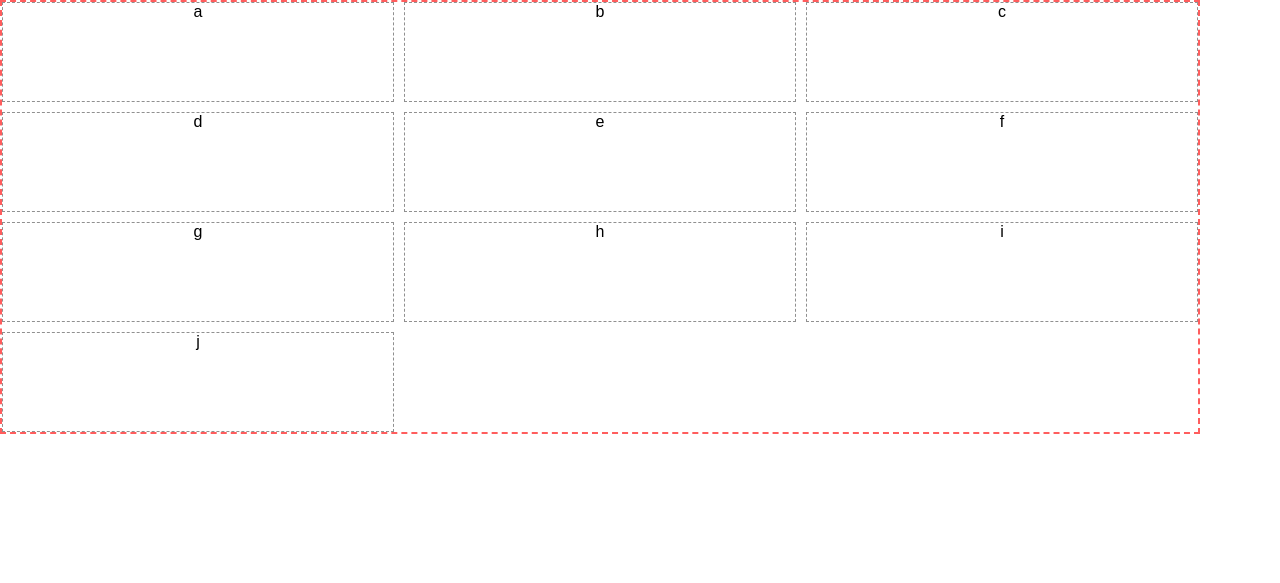
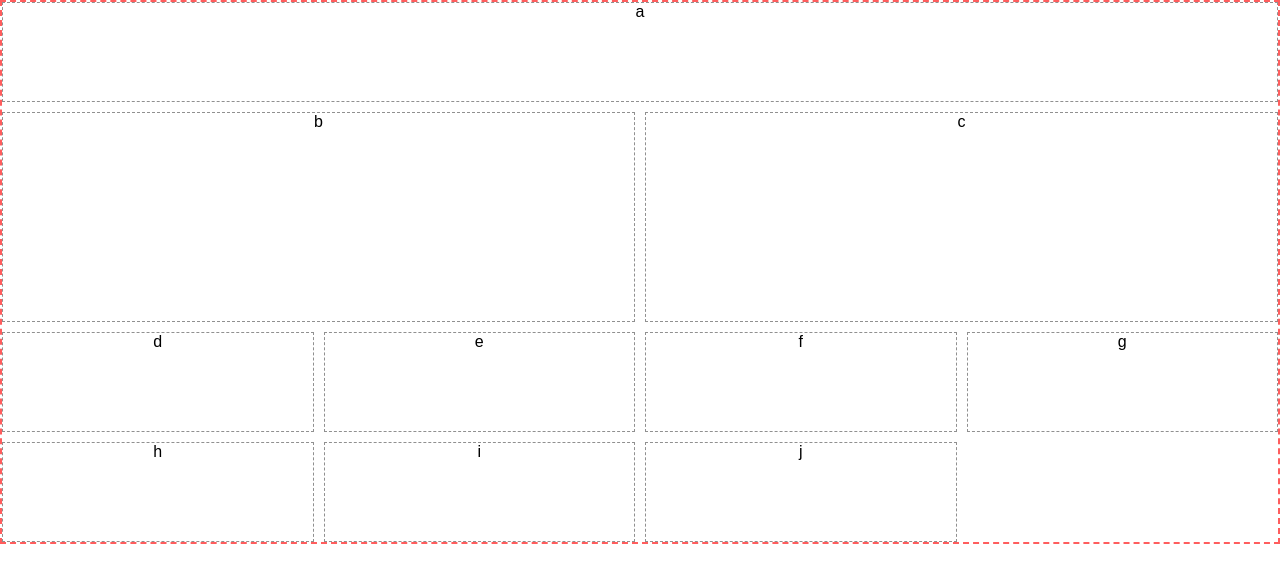
Before and after one commit to JVCasas/Curso_Em_Video, a PHP site: page / in a window 1280 px wide. Shown: the top 583 px of the page. Run offline with PHP 8.4, Linux system fonts and the light colour scheme.

Commit message:
Aula 11 Capítulo 28 Módulo 5 HTML

```diff
--- a/HTML5_e_CSS3/Exercicios/EX001_cap_28/index.html
+++ b/HTML5_e_CSS3/Exercicios/EX001_cap_28/index.html
@@ -8,16 +8,16 @@
 </head>
 <body>
     <div class="container">
-        <div class="item">a</div>
-        <div class="item">b</div>
-        <div class="item">c</div>
-        <div class="item">d</div>
-        <div class="item">e</div>
-        <div class="item">f</div>
-        <div class="item">g</div>
-        <div class="item">h</div>
-        <div class="item">i</div>
-        <div class="item">j</div>
+        <div class="item" id="a">a</div>
+        <div class="item" id="b">b</div>
+        <div class="item" id="c">c</div>
+        <div class="item" id="d">d</div>
+        <div class="item" id="e">e</div>
+        <div class="item" id="f">f</div>
+        <div class="item" id="g">g</div>
+        <div class="item" id="h">h</div>
+        <div class="item" id="i">i</div>
+        <div class="item" id="j">j</div>
     </div>
 </body>
 </html>
--- a/HTML5_e_CSS3/Exercicios/EX001_cap_28/styles/style.css
+++ b/HTML5_e_CSS3/Exercicios/EX001_cap_28/styles/style.css
@@ -14,14 +14,14 @@ html, body {
 
 div.container {
     display: grid;
-    width: 1200px;
+    width: 100vw;
     gap: 10px;
     border: 2px dashed #ff5d5d;
     grid-auto-rows: 100px;
     grid-auto-columns: 100px;
     place-items: stretch stretch;
     place-content: stretch stretch;
-    grid-template: repeat(3, 100px) / repeat(3, 1fr);
+    grid-template: repeat(3, 100px) / repeat(4, 1fr);
     grid-auto-flow: row;
     /* Controla o flow de adições de elementos no grid */
     /* row -> adiciona novos itens a partir de linhas (itens seguem o fluxo de linha) */
@@ -32,3 +32,28 @@ div.item {
     border: 1px dashed #909090;
     text-align: center;
 }
+
+div#a {
+    grid-row-start: 1;
+    /* define em qual linha horizontal (line-grid) o elemento começa */
+    grid-row-end: 2;
+    /* define em qual linha horizontal (line-grid) o elemento termina */
+    grid-column-start: 1;
+    /* define em qual linha vertical (line-grid) o elemento começa */
+    grid-column-end: -1;
+    /* define em qual linha vertical (line grid) o elemento termina  */
+}
+
+div#b {
+    grid-row-start: 2;
+    grid-row-end: -1;
+    grid-column-start: 1;
+    grid-column-end: 3;
+}
+
+div#c {
+    grid-row-start: 2;
+    grid-row-end: -1;
+    grid-column-start: 3;
+    grid-column-end: -1;
+}
```
